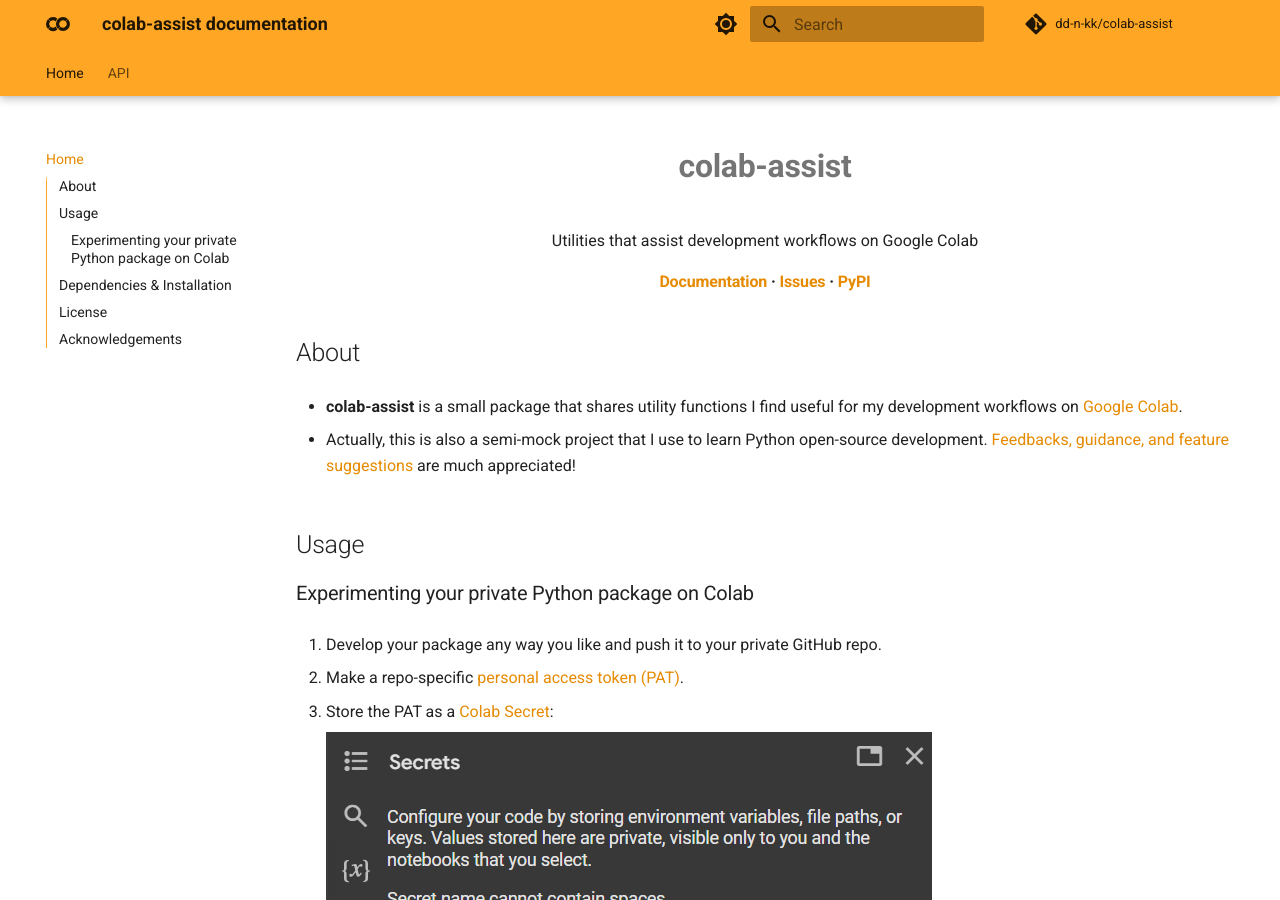
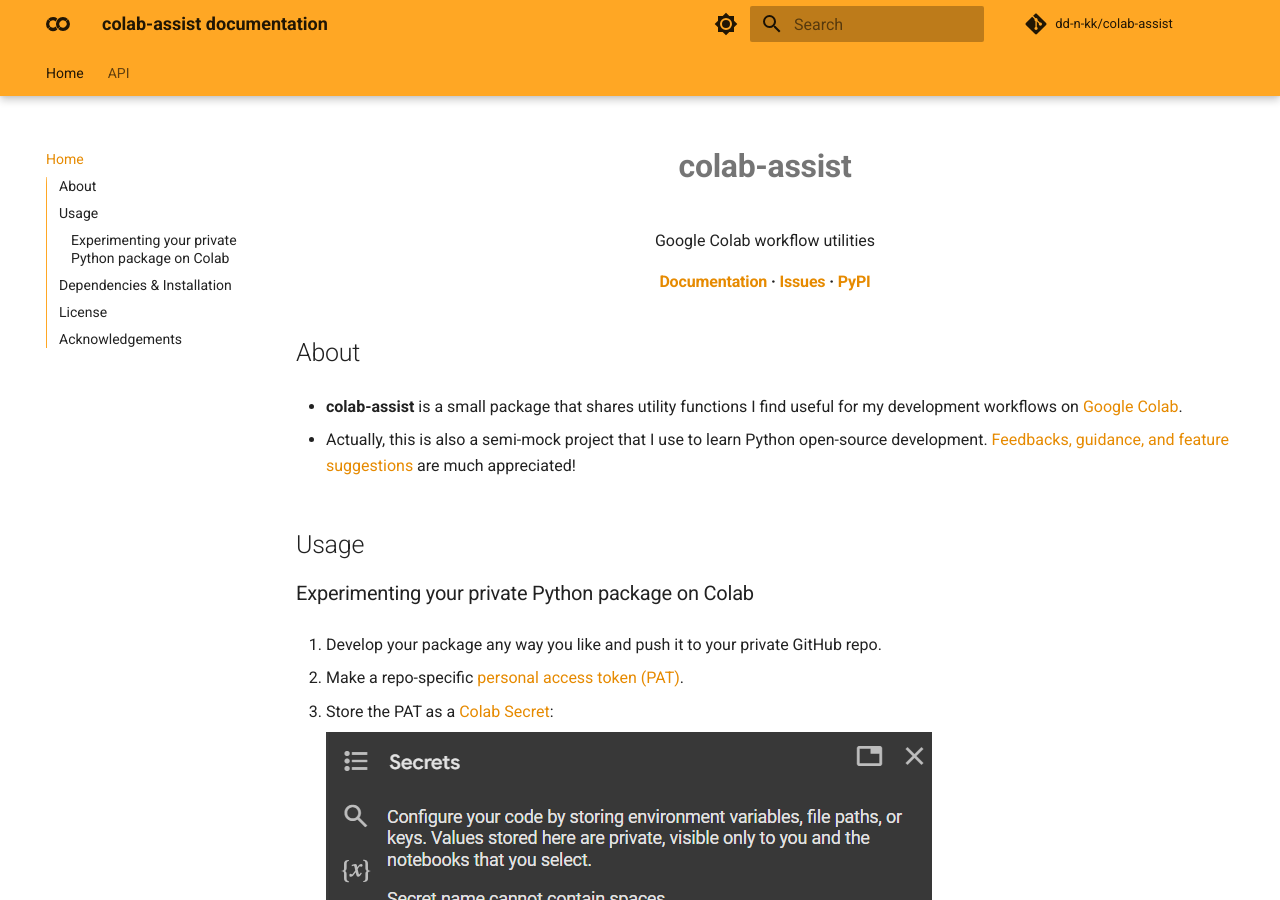
Before and after one commit to dd-n-kk/colab-assist, an MkDocs documentation site: the page built from docs/README.md, in a window 1280 px wide and 900 px high. Built offline with MkDocs 1.6.1 and Material for MkDocs 9.7.7, drawn with Linux system fonts in a browser that asks for light colours; comment, search, counter and statistics services are not loaded.

Commit message:
docs: Edit project description

```diff
--- a/docs/README.md
+++ b/docs/README.md
@@ -1,7 +1,7 @@
 <div align="center">
   <h1><b>colab-assist</b></h1>
   <p>
-    Utilities that assist development workflows on Google Colab
+    Google Colab workflow utilities
   </p>
 
   <h4>
```
